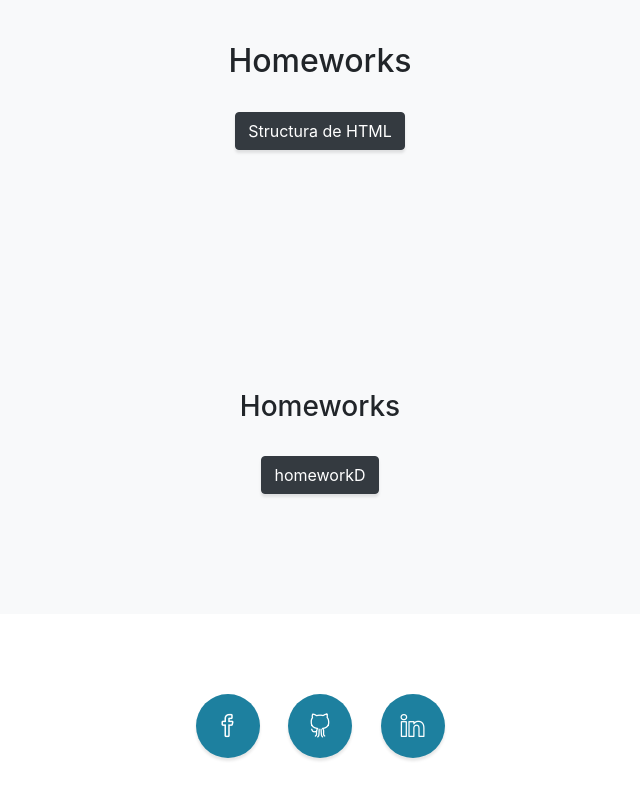
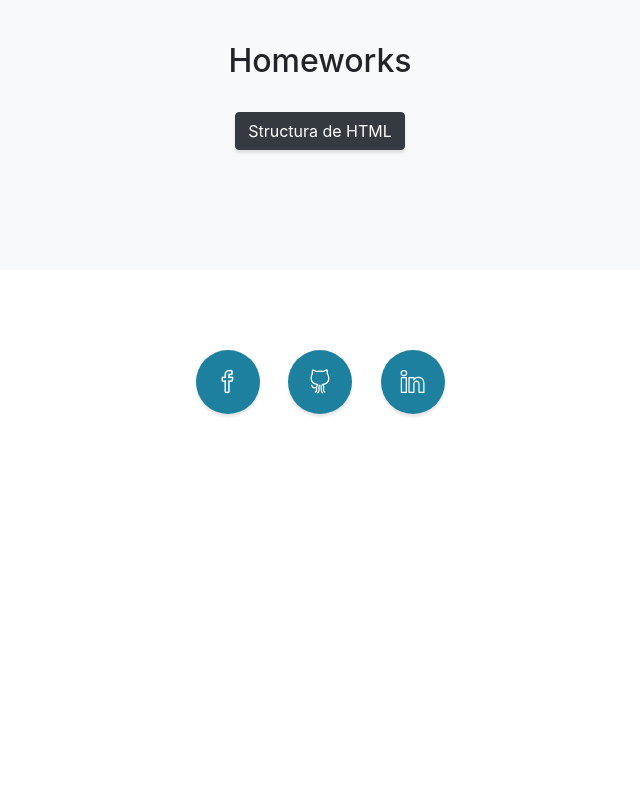
Before and after one commit to Danielbross/danielbross, a website with bundled scripts: page index.html in a window 1280 px wide. Shown: the part 1978-2778 px from the top of the page, without its empty margins (320-960 px from the left). After the commit the page ends 2520 px from the top, so only its background shows below. Built offline with nearby package versions, Linux system fonts and the light colour scheme.

Commit message:
coloque css

```diff
--- a/index.html
+++ b/index.html
@@ -124,18 +124,6 @@ Actualmente me encuentro en búsqueda de experiencia laboral, en mi tiempo libre
       </div>
     </section>
 
-    <section class="content-section bg-light" id="homeworkD" >
-      <div class="container text-center">
-        <div class="row">
-          <div class="col-lg-10 mx-auto">
-            <h3>Homeworks </h3>
-              <br>
-              <a class="btn btn-dark btn-xl js-scroll-trigger"
-                      href="./homework.html">homeworkD</a>
-          </div>
-        </div>
-      </div>
-    </section>
     <!-- Portfolio -->
 
 
```
Also changed, not shown: homework.html (+12 -2 lines).
